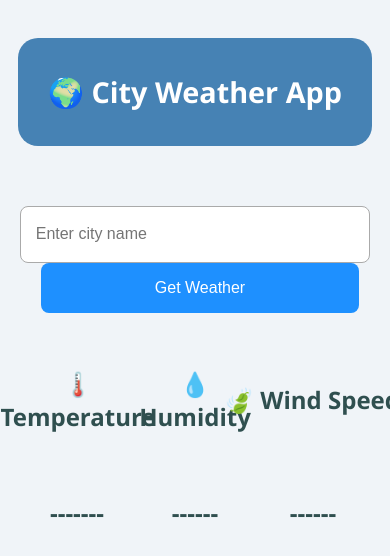
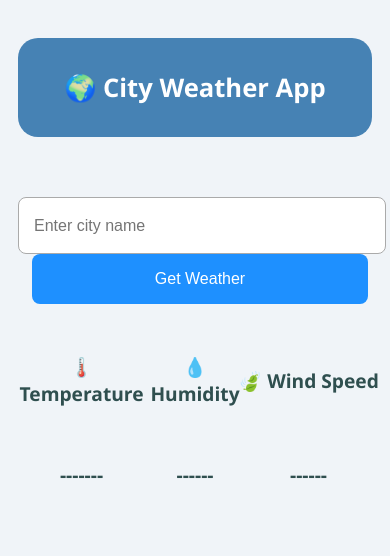
Before and after one commit to AllenJosh2304/City-Climate-Check, a plain HTML site: page index.html in a window 390 px wide. Drawn offline with Linux system fonts and the light colour scheme.

Commit message:
Update style.css

```diff
--- a/style.css
+++ b/style.css
@@ -119,3 +119,21 @@ button:active {
     width: 120px;
   }
 }
+@media screen and (max-width: 480px) {
+  .line1 h3, .line2 h3 {
+    font-size: 1.2rem;
+    width: 100px;
+  }
+
+  h1 {
+    font-size: 1.6rem;
+  }
+
+  input, button {
+    width: 95%;
+  }
+
+  .sec2 > h2 {
+    font-size: 1.5rem;
+  }
+}
```
